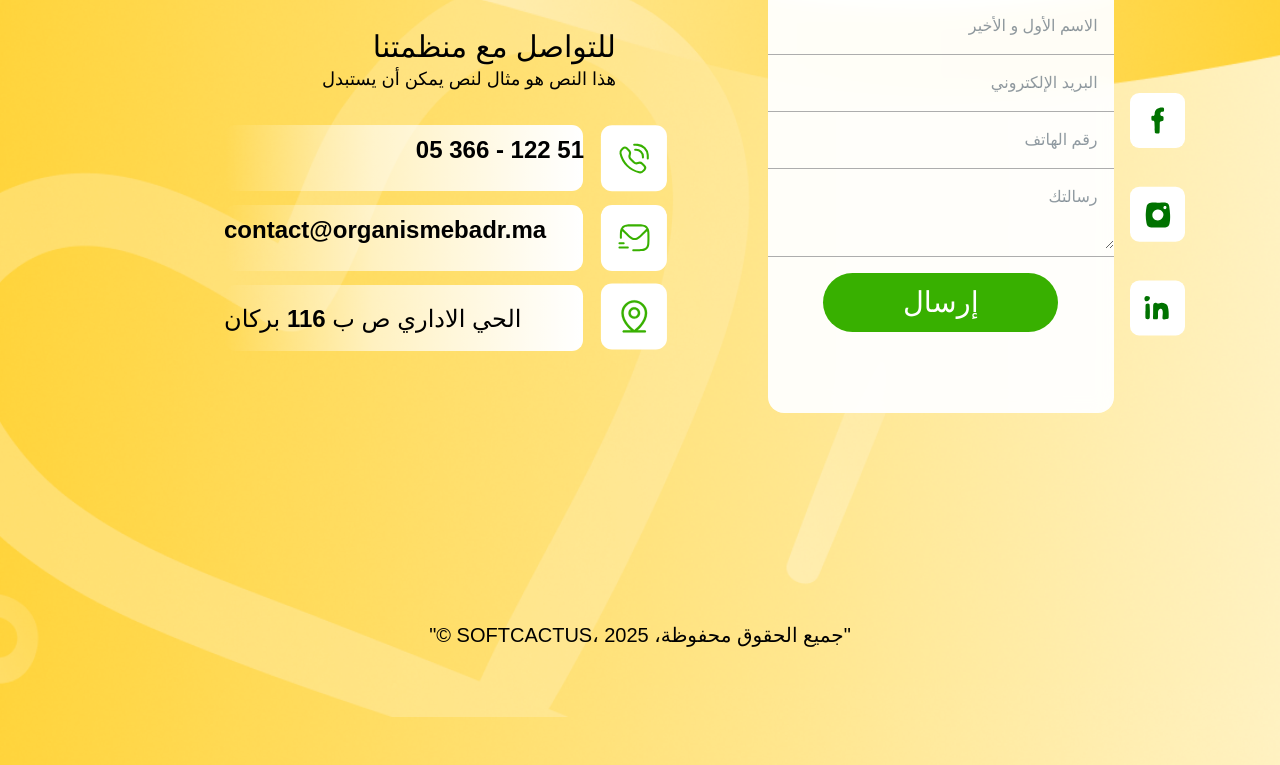
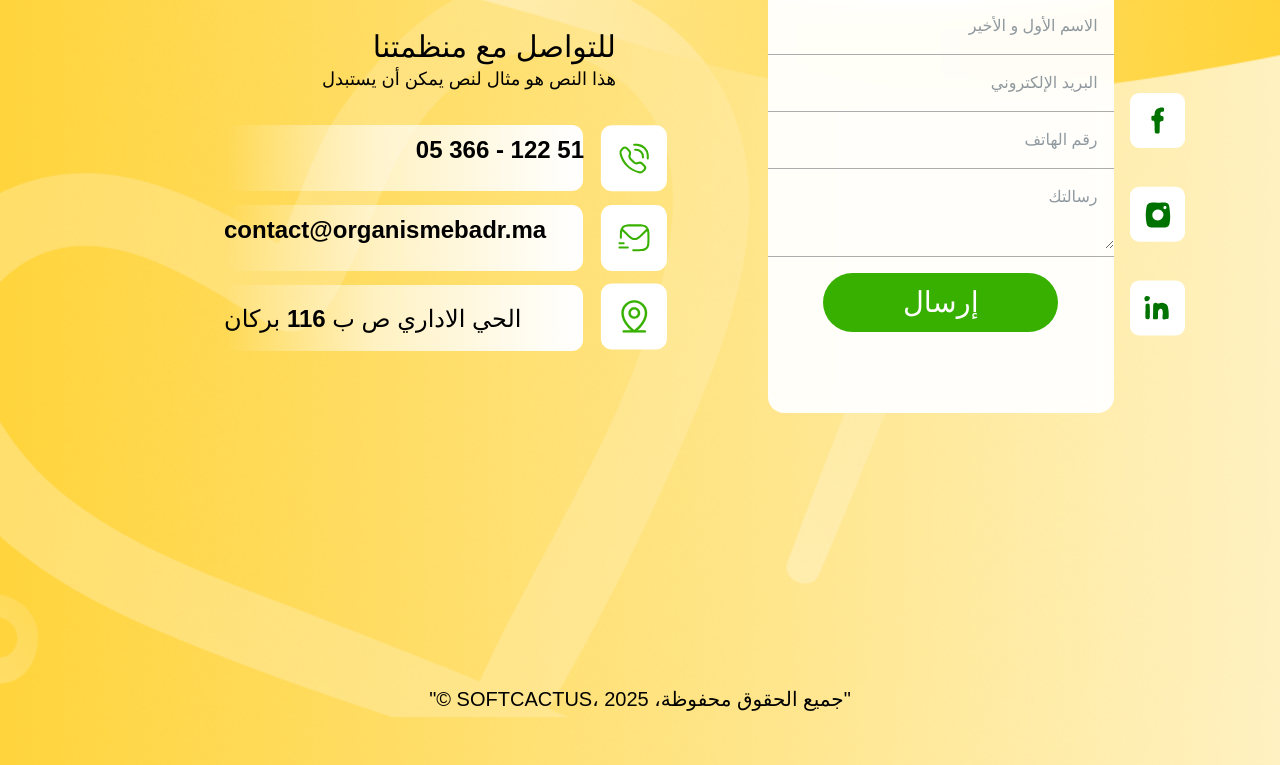
Before and after one commit to SOFT-CACTUS-INTERN/organisme-badr-web, a React (Vite) app in the folder FrontEnd/: page /About in a window 1280 px wide. Shown: the part 5375-6140 px from the top of the page. Built offline with nearby package versions, Linux system fonts and the light colour scheme.

Commit message:
last commit before merge with meriem

```diff
--- a/FrontEnd/src/Components/About.jsx
+++ b/FrontEnd/src/Components/About.jsx
@@ -12,11 +12,10 @@ function About() {
     return (
         <div className="flex flex-col ">
             {/* 2xl:-space-y-[25%] */}
-            {/* <Presedent /> */}
+            <Presedent />
            <We/>
-{/* <Nous/> */}
+<Nous/>
             <Story/>
-            <Nous/>
             <We/>
             <Donate/>
         </div>
--- a/FrontEnd/src/Components/Footer.jsx
+++ b/FrontEnd/src/Components/Footer.jsx
@@ -246,7 +246,7 @@ function Footer() {
         </div>
 </div>
         {/* Copyright */}
-        <div className='relative w-full mt-8 lg:absolute lg:mt-0' style={{ marginTop: '-6rem', padding: '2rem' }}>
+        <div className='relative w-full mt-8 lg:absolute lg:mt-0 flex items-end justify-center' style={{   }}>
           <h2 className='text-sm sm:text-xl flex justify-center text-black lg:text-black'>
             "© SOFTCACTUS، جميع الحقوق محفوظة، 2025"
           </h2>
--- a/FrontEnd/src/assets/styles/footer.css
+++ b/FrontEnd/src/assets/styles/footer.css
@@ -13,3 +13,4 @@
         .contact-info-bg {
             background: linear-gradient(90deg, rgba(255, 255, 255, 1) 0%, rgba(255, 255, 255, 0.6) 58.555%, rgba(255, 255, 255, 0) 100%);
         }
+      /* styles.css */
```
